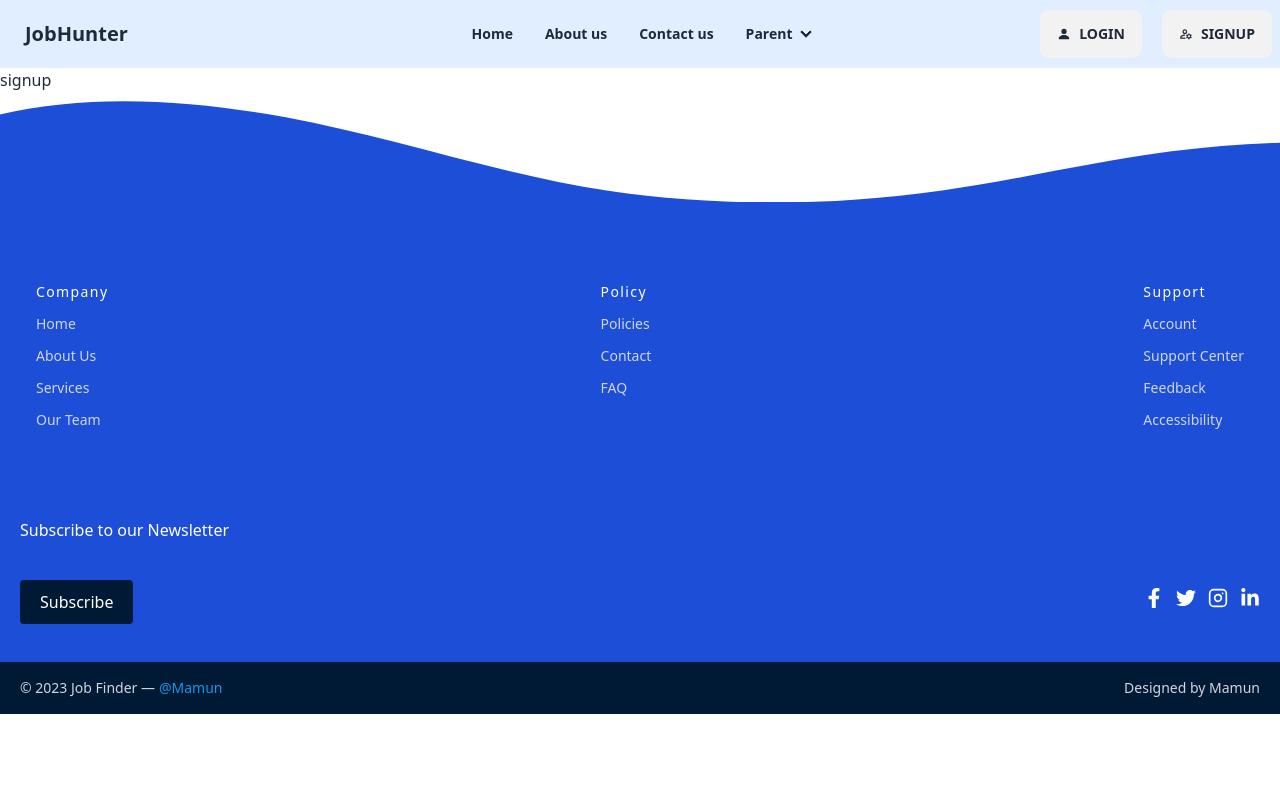
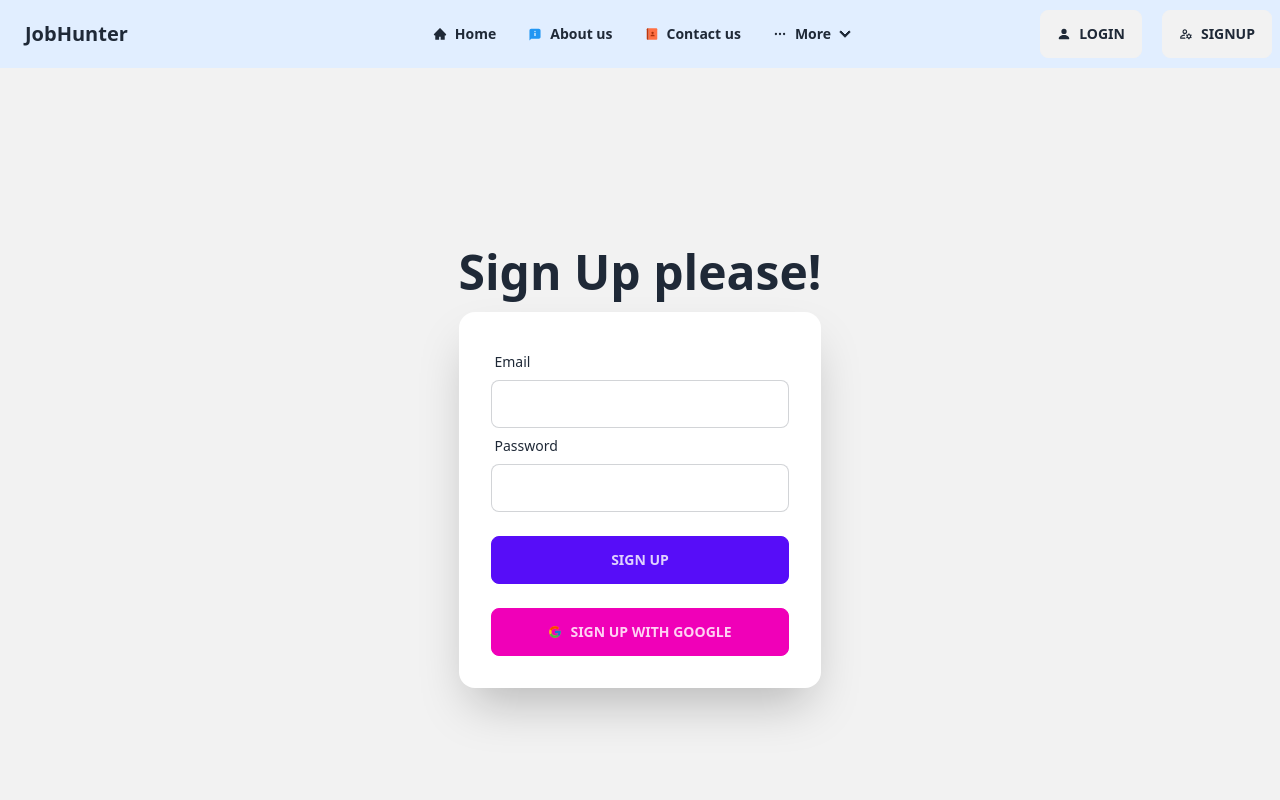
Before and after one commit to AbdullaAlMamun121/jobHunting, a React (Vite) app: page /signup in a window 1280 px wide. Shown: the top 800 px of the page. Built offline with nearby package versions, Linux system fonts and the light colour scheme; no server answers.

Commit message:
login and reg done

```diff
--- a/src/components/Login.jsx
+++ b/src/components/Login.jsx
@@ -1,11 +1,113 @@
-import React from 'react';
+import React, { useContext, useState } from "react";
+import { useForm } from "react-hook-form";
+import { FcGoogle } from "react-icons/fc";
+import { AuthContext } from "../providers/AuthProvider";
+import { useLocation, useNavigate } from "react-router-dom";
+const Login = () => {
 
-const Login = () => {
-    return (
-        <div>
-            login
+    const navigate = useNavigate();
+    const location = useLocation();
+
+    const { signIn,createUserWithGoogle } = useContext(AuthContext);
+    const [errorMessage, setErrorMessage] = useState('');
+    const { register, handleSubmit, watch, formState: { errors } } = useForm();
+
+    const from = location.state?.from?.pathname || '/';
+
+    const onSubmit = data => {
+        // console.log(data);
+        const email = data.email;
+        const password = data.password;
+        console.log(email, password);
+
+        signIn(email, password)
+            .then(result => {
+                const loggedIn = result.user;
+                console.log(loggedIn);
+                navigate(from,{replace:true});
+            })
+            .catch(err => {
+                setErrorMessage(err.message);
+                console.log(err.message);
+            });
+    };
+
+    const handleLoginByGoogle=()=>{
+        createUserWithGoogle()
+        .then(result => {
+            const loggedInUser = result.user;
+            console.log(loggedInUser);
+            navigate(from,{replace:true});
+        })
+        .catch((err) => {
+            console.log(err);
+            setErrorMessage(err.message)
+        })
+    }
+
+
+
+  return (
+    <div className="hero min-h-screen bg-base-200">
+      <div className="hero-content flex-col lg:flex">
+        <div className="text-center lg:text-left">
+          <h1 className="text-5xl font-bold text-center">Login please!</h1>
         </div>
-    );
+        <div className="card flex-shrink-0 w-full max-w-sm shadow-2xl bg-base-100">
+          <div className="card-body">
+            <form onSubmit={handleSubmit(onSubmit)}>
+              <div className="form-control">
+                <label className="label">
+                  <span className="label-text">Email</span>
+                </label>
+                <input
+                  type="email"
+                  {...register("email", {
+                    required: true,
+                    pattern: /^\S+@\S+$/i,
+                  })}
+                  isInvalid={errors.email}
+                  className="input input-bordered"
+                />
+                {errors.email && (
+                  <span type="invalid">
+                    Please enter a valid email address
+                  </span>
+                )}
+              </div>
+              <div className="form-control">
+                <label className="label">
+                  <span className="label-text">Password</span>
+                </label>
+                <input
+                   type="password"
+                   {...register('password', { required: true, pattern: /^(?=.*\d)(?=.*[a-z])(?=.*[A-Z]).{8,}$/i })}
+                   isInvalid={errors.password}
+                  className="input input-bordered"
+                />
+                  {errors.password && (
+                        <span type="invalid">Please enter a valid password</span>
+                    )}
+
+              </div>
+              <div className="form-control mt-6">
+                <button className="btn btn-primary" type="submit">Login</button>
+                <p>{errorMessage}</p>
+              </div>
+              <div className="form-control mt-6">
+                <button
+                  className="btn btn-secondary"
+                  onClick={handleLoginByGoogle}
+                >
+                  <FcGoogle></FcGoogle> Sign in with Google
+                </button>
+              </div>
+            </form>
+          </div>
+        </div>
+      </div>
+    </div>
+  );
 };
 
 export default Login;
--- a/src/components/Navbar.jsx
+++ b/src/components/Navbar.jsx
@@ -3,6 +3,9 @@ import { AuthContext } from "../providers/AuthProvider";
 import { Link } from "react-router-dom";
 import { BsFillPersonFill } from 'react-icons/bs';
 import { MdOutlineManageAccounts } from 'react-icons/md';
+import { AiFillHome } from 'react-icons/ai';
+import { FcAbout,FcContacts } from 'react-icons/fc';
+import { FiMoreHorizontal } from 'react-icons/fi';
 const Navbar = () => {
 
     const {user} = useContext(AuthContext);
@@ -54,18 +57,18 @@ const Navbar = () => {
               className="menu menu-sm dropdown-content mt-3 z-[1] p-2 shadow bg-base-100 rounded-box"
             >
               <li>
-                <Link to="/">Home</Link>
+                <Link to="/"> <AiFillHome></AiFillHome> Home</Link>
               </li>
               <li>
-                <Link to="/about">About us</Link>
+                <Link to="/about"> <FcAbout></FcAbout> About us</Link>
               </li>
               <li>
-                <Link to="/contact">Contact us</Link>
+                <Link to="/contact"><FcContacts></FcContacts> Contact us</Link>
               </li>
               <li>
                 <a  className={`font-bold ${isMenuOpen ? "animate-bounce" : ""}`}
                 onClick={toggleMenu}
-                >Parent
+                ><FiMoreHorizontal></FiMoreHorizontal> More
                 </a>
                 <ul className={`p-2 ${isMenuOpen ? "visible" : "hidden"}`}>
                   <li>
@@ -98,19 +101,19 @@ const Navbar = () => {
         <div className="navbar-center hidden lg:flex">
           <ul className="menu menu-horizontal px-1">
             <li>
-              <Link to="/" className="font-bold">Home</Link>
+              <Link to="/" className="font-bold"><AiFillHome></AiFillHome> Home</Link>
             </li>
             <li>
-              <Link to="/about" className="font-bold">About us</Link>
+              <Link to="/about" className="font-bold"><FcAbout></FcAbout> About us</Link>
             </li>
             <li>
-              <Link to="/contact" className="font-bold">Contact us</Link>
+              <Link to="/contact" className="font-bold"><FcContacts></FcContacts> Contact us</Link>
             </li>
             <li tabIndex={0}>
               <details>
                 <summary className={`font-bold ${isMenuOpen ? "animate-bounce" : ""}`}
-                onClick={toggleMenu}>Parent</summary>
-                <ul className={`p-2 ${isMenuOpen ? "visible" : "hidden"}`}>
+                onClick={toggleMenu}><FiMoreHorizontal></FiMoreHorizontal> More</summary>
+                <ul className={`p-2 ${isMenuOpen ? "visible" : "hidden"} z-10`}>
                   <li>
                     <a>Job Seeker</a>
                   </li>
--- a/src/components/SignUp.jsx
+++ b/src/components/SignUp.jsx
@@ -1,10 +1,90 @@
-import React from 'react';
+import React, { useContext, useState } from 'react';
+import { useForm } from 'react-hook-form';
+import { AuthContext } from '../providers/AuthProvider';
+import { FcGoogle } from 'react-icons/fc';
+import { useNavigate } from 'react-router-dom';
 
 const SignUp = () => {
+    const path = useNavigate();
+    const { createUserByEmailPassword } = useContext(AuthContext);
+    const [errorMessage, setErrorMessage] = useState('');
+    const { register, handleSubmit, watch, formState: { errors } } = useForm();
+
+    const onSubmit = data => {
+        const email = data.email;
+        const password = data.password;
+
+        createUserByEmailPassword(email, password)
+            .then(result => {
+                const loginUser = result.user;
+                console.log(loginUser);
+                path('/');
+            })
+            .catch(err => {
+                setErrorMessage(err.message);
+                console.log(err);
+            });
+    };
+
     return (
-        <div>
-            signup
+        <div className="hero min-h-screen bg-base-200">
+      <div className="hero-content flex-col lg:flex">
+        <div className="text-center lg:text-left">
+          <h1 className="text-5xl font-bold text-center">Sign Up please!</h1>
         </div>
+        <div className="card flex-shrink-0 w-full max-w-sm shadow-2xl bg-base-100">
+          <div className="card-body">
+            <form onSubmit={handleSubmit(onSubmit)}>
+              <div className="form-control">
+                <label className="label">
+                  <span className="label-text">Email</span>
+                </label>
+                <input
+                  type="email"
+                  {...register("email", {
+                    required: true,
+                    pattern: /^\S+@\S+$/i,
+                  })}
+                  isInvalid={errors.email}
+                  className="input input-bordered"
+                />
+                {errors.email && (
+                  <span type="invalid">
+                    Please enter a valid email address
+                  </span>
+                )}
+              </div>
+              <div className="form-control">
+                <label className="label">
+                  <span className="label-text">Password</span>
+                </label>
+                <input
+                   type="password"
+                   {...register('password', { required: true, pattern: /^(?=.*\d)(?=.*[a-z])(?=.*[A-Z]).{8,}$/i })}
+                   isInvalid={errors.password}
+                  className="input input-bordered"
+                />
+                  {errors.password && (
+                        <span type="invalid">Please enter a valid password</span>
+                    )}
+
+              </div>
+              <div className="form-control mt-6">
+                <button className="btn btn-primary" type="submit">Sign Up</button>
+                <p>{errorMessage}</p>
+              </div>
+              <div className="form-control mt-6">
+                <button
+                  className="btn btn-secondary"
+                >
+                  <FcGoogle></FcGoogle> Sign UP with Google
+                </button>
+              </div>
+            </form>
+          </div>
+        </div>
+      </div>
+    </div>
     );
 };
 
```
